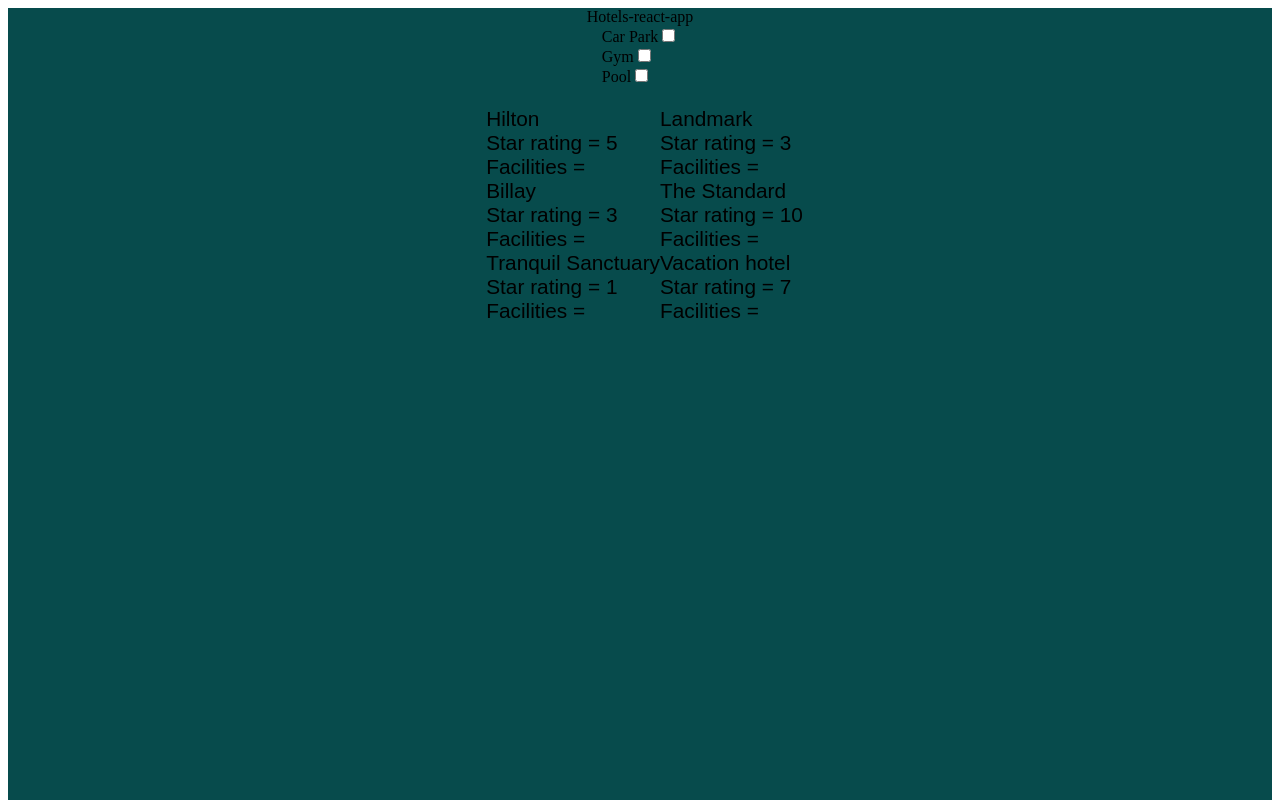
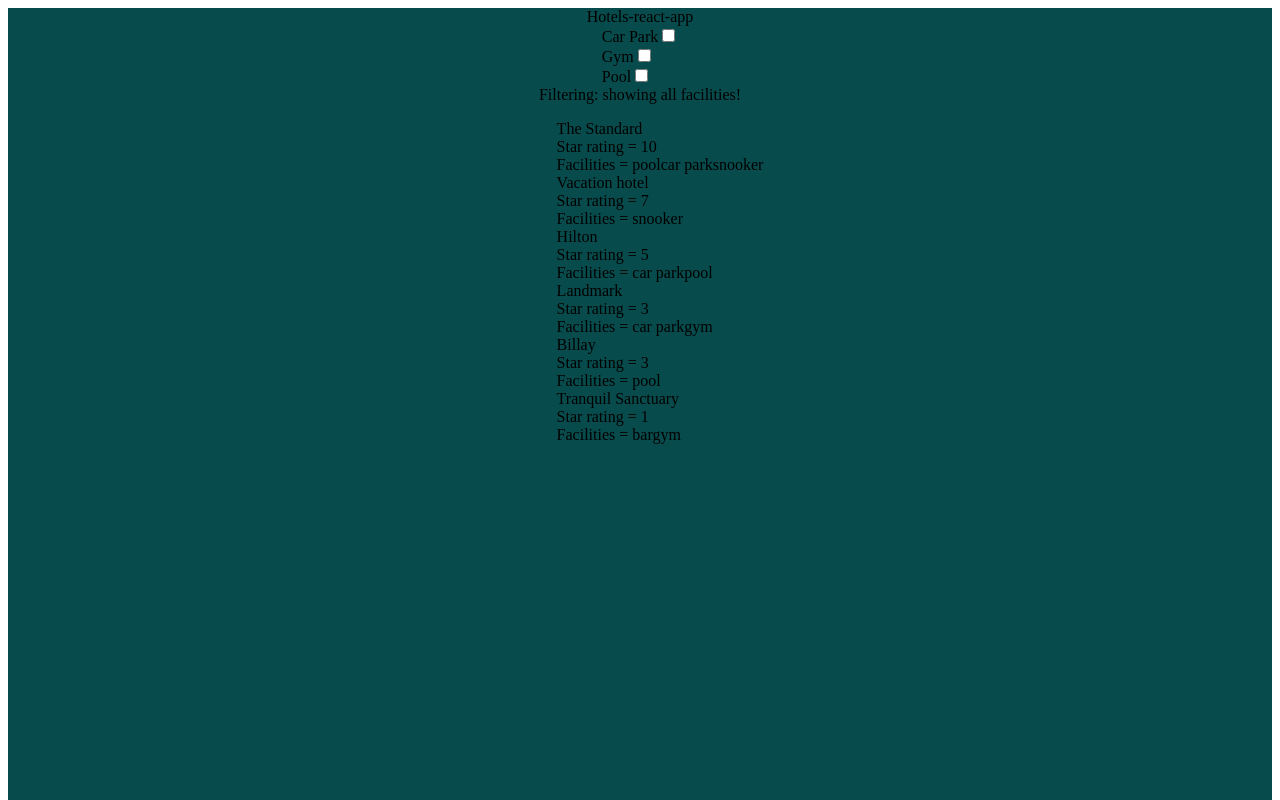
Before and after one commit to AlexKman/Hotels-react-app, a React (Create React App) app: page / in a window 1280 px wide. Shown: the top 800 px of the page. Built offline with nearby package versions, Linux system fonts and the light colour scheme.

Commit message:
added tests checkForFaciltiies, getHotelFacilities and sortHotelInStarsOrder

```diff
--- a/src/App.js
+++ b/src/App.js
@@ -5,7 +5,8 @@
 
 class App extends Component {
   state = {
-    hotels: []
+    hotels: [],
+    facilities: []
   };
   componentDidMount() {
     this.setState({ hotels });
@@ -28,14 +29,20 @@
             <Checkbox onClick={this.handleSearch} id="pool" />
           </div>
         </form>
-        <ul className="hotelsList">
-          {this.state.hotels.map(hotel => (
-            <div id="hotel" key={hotel.id}>
-              <section>{hotel.name}</section>
-              <section>Star rating = {hotel.starRating}</section>
-              <section>Facilities =</section>
-            </div>
-          ))}
+        Filtering:{" "}
+        {this.state.facilities.join(", ") || "showing all facilities!"}
+        <ul className="hotelslist">
+          {this.sortHotelInStarsOrder()
+            .filter(hotel =>
+              this.checkForFacilities(hotel.facilities, this.state.facilities)
+            )
+            .map(hotel => (
+              <div id="hotel" key={hotel.id}>
+                <section>{hotel.name}</section>
+                <section>Star rating = {hotel.starRating}</section>
+                <section>Facilities = {hotel.facilities}</section>
+              </div>
+            ))}
         </ul>
       </div>
     );
@@ -50,6 +57,24 @@
       this.setState({ facilities: facilitiesCopy });
     }
   };
+  sortHotelInStarsOrder = () => {
+    const hotels = this.state.hotels;
+    hotels.sort((hotel1, hotel2) => {
+      return this.state.starsOrder === "asc"
+        ? hotel1.starRating - hotel2.starRating
+        : hotel2.starRating - hotel1.starRating;
+    });
+    return hotels;
+  };
+  checkForFacilities = (itemFacilities, specifiedFacilities) => {
+    for (let i = 0; i < specifiedFacilities.length; i += 1) {
+      if (!itemFacilities.includes(specifiedFacilities[i])) return false;
+    }
+    return true;
+  };
+  getHotelFacilities = hotel => {
+    return hotel.facilities.join(", ") || "no facilities";
+  };
 }
 
 export default App;
```
